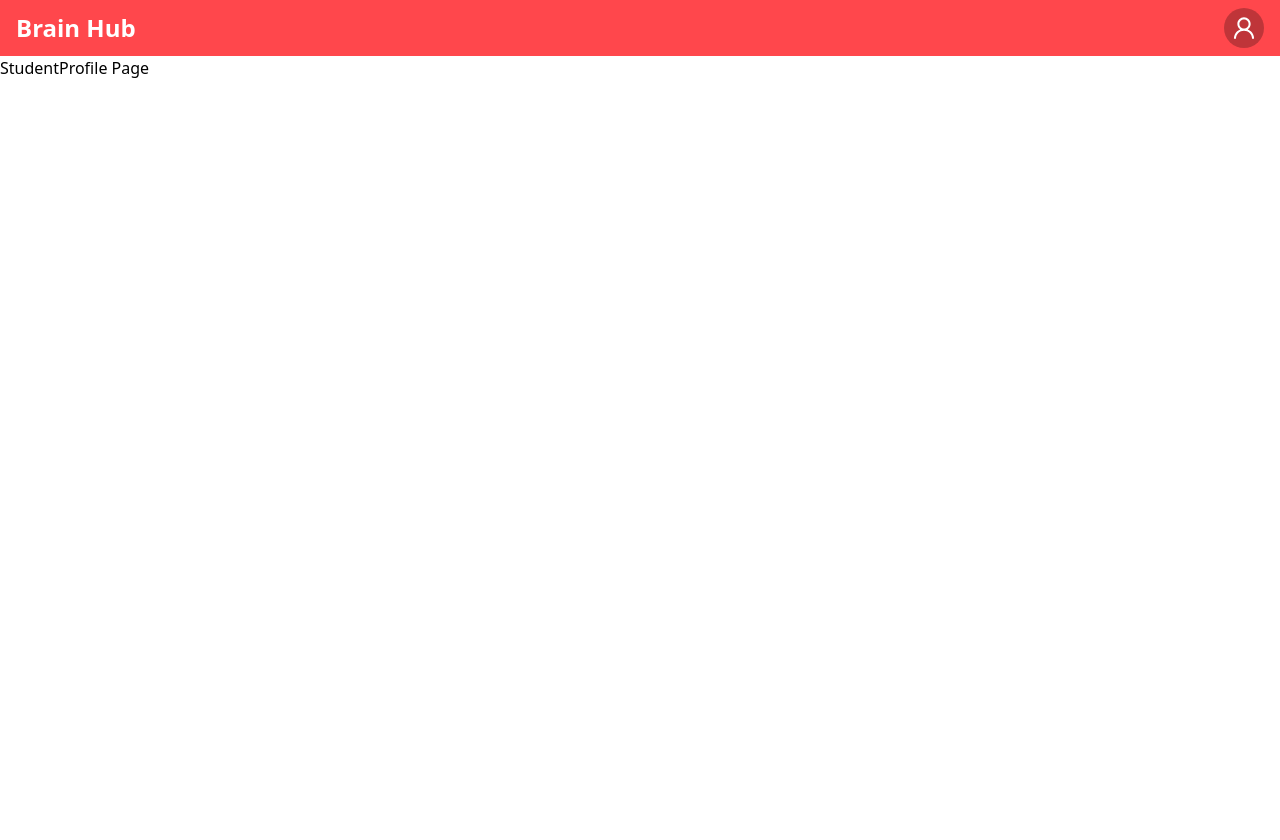
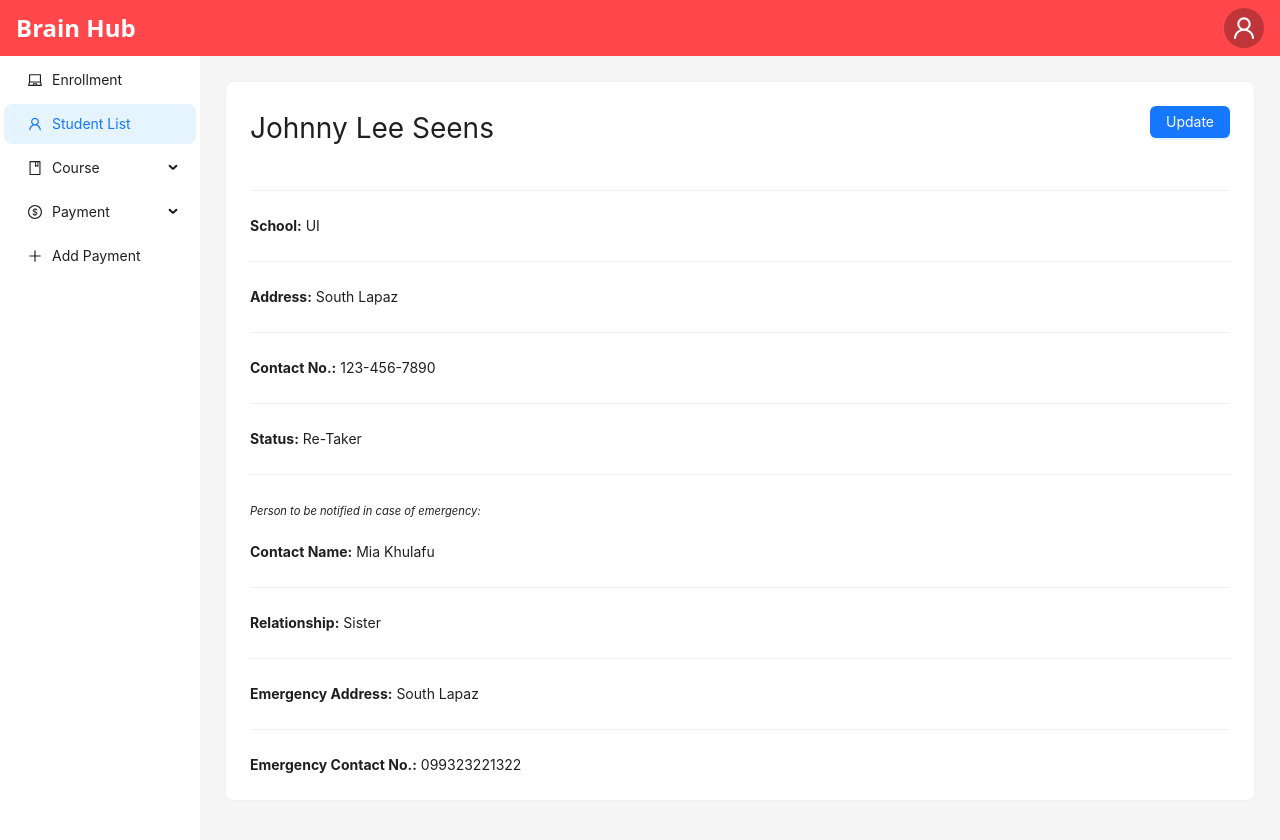
Before and after one commit to erbibords/brainhub-client, a React (Vite) app: page /students/profile/1 in a window 1280 px wide. Shown: the top 840 px of the page. Before the commit the page ends 800 px from the top, so only its background shows below. Built offline with nearby package versions, Linux system fonts and the light colour scheme.

Commit message:
inital commit student page

```diff
--- a/src/pages/students/student-profile.jsx
+++ b/src/pages/students/student-profile.jsx
@@ -1,10 +1,170 @@
-import React from "react";
+import React, { useState } from "react";
+import Sidebar from "../../components/SideBar/Sidebar";
+import CustomInput from "../../components/Input/Input";
+import { Layout, Input, Button, Space, Row, Col, Card, Avatar, Divider, Modal, Form, Select} from "antd";
+
+
+const { Content } = Layout;
+const { Option } = Select;
+const { Search } = Input;
+const { TextArea } = Input;
 
 const StudentProfile = () => {
+  const initialMarginBottom = "2vh";
+  const [isModalVisible, setIsModalVisible] = useState(false); // State to control modal visibility
+  const [formData, setFormData] = useState({}); // State to store form data
+
+  // Function to show modal
+  const showModal = () => {
+    setIsModalVisible(true);
+
+    setFormData(profileData);
+  };
+
+  // Function to handle form submission
+  const updateButton = () => {
+    setIsModalVisible(false);
+
+  };
+
+
+  const handleCancel = () => {
+    setIsModalVisible(false);
+  };
+
+  const profileData = {
+    first_name: "Johnny",
+    middle_name: "Lee",
+    last_name: "Seens",
+    school: "UI",
+    address: "South Lapaz",
+    phone: "123-456-7890",
+    student_status: "Re-Taker",
+    emergency_contact: "Mia Khulafu",
+    relationship: "Sister",
+    emergency_address: "South Lapaz",
+    emergency_contact_no: "099323221322",
+  };
+
   return (
-    <div>
-      <h1>StudentProfile Page</h1>
-    </div>
+    <Layout style={{ minHeight: "100vh" }}>
+      <Sidebar />
+      <Layout className="site-layout">
+        <Content style={{ margin: "25px 25px" }}>
+          <div>
+            <Row gutter={[16, 16]}>
+              <Col xs={24} sm={24} md={36} lg={36}>
+                <Card>
+                  <Row gutter={[16, 16]}>
+                    <Col xs={24} sm={24} md={16} lg={18}>
+                      <h1 style={{ fontSize: "2em", marginBottom: initialMarginBottom }}>
+                        {profileData.first_name} {profileData.middle_name} {profileData.last_name}
+                      </h1>
+                    </Col>
+                    <Col xs={24} sm={24} md={8} lg={6}>
+                      <div style={{ textAlign: "right", marginBottom: "20px" }}>
+                        <Button type="primary" onClick={showModal}>Update</Button>
+                      </div>
+                    </Col>
+                  </Row>
+                  <Divider />
+                  <p><strong>School:</strong> {profileData.school}</p>
+                  <Divider />
+                  <p><strong>Address:</strong> {profileData.address}</p>
+                  <Divider />
+                  <p><strong>Contact No.:</strong> {profileData.phone}</p>
+                  <Divider />
+                  <p><strong>Status:</strong> {profileData.student_status}</p>
+                  <Divider />
+                  <div style={{ marginTop: "15px", marginBottom: "20px" }}>
+                    <small><i style={{ marginBottom: initialMarginBottom }}>Person to be notified in case of emergency:</i></small>
+                  </div>
+                  <p><strong>Contact Name:</strong> {profileData.emergency_contact}</p>
+                  <Divider />
+                  <p><strong>Relationship:</strong> {profileData.relationship}</p>
+                  <Divider />
+                  <p><strong>Emergency Address:</strong> {profileData.emergency_address}</p>
+                  <Divider />
+                  <p><strong>Emergency Contact No.:</strong> {profileData.emergency_contact_no}</p>
+                </Card>
+              </Col>
+            </Row>
+          </div>
+        </Content>
+      </Layout>
+      <Modal
+        title=""
+        visible={isModalVisible}
+        onOk={updateButton}
+        onCancel={handleCancel}
+        footer={[
+          <Button key="cancel" onClick={handleCancel}>
+            Cancel
+          </Button>,
+          <Button key="submit" type="primary" onClick={updateButton}>
+            Submit
+          </Button>,
+        ]}
+        width={700}
+      >
+        <Form
+          labelCol={{ span: 8 }}
+          wrapperCol={{ span: 16 }}
+          layout="vertical"
+          initialValues={formData}
+          onFinish={updateButton}
+        >
+
+          <Form.Item label="First Name" name="first_name">
+            <CustomInput />
+          </Form.Item>
+          <Form.Item label="Middle Name" name="middle_name">
+            <CustomInput />
+          </Form.Item>
+          <Form.Item label="Last Name" name="last_name">
+            <CustomInput />
+          </Form.Item>
+          <Form.Item label="School" name="school">
+            <CustomInput />
+          </Form.Item>
+          <Form.Item label="Address" name="address">
+            <TextArea />
+          </Form.Item>
+          <Form.Item label="Contact No." name="phone">
+            <CustomInput />
+          </Form.Item>
+          <Form.Item label="Status" name="student_status">
+          <Select
+            style={{ width: "100%", marginBottom: initialMarginBottom }}
+            size="large"
+            defaultValue={profileData.status}
+            onChange={(value) => setFormData((prevState) => ({ ...prevState, [key]: value }))}
+            required
+          >
+            <Option value="1st Taker">1st Taker</Option>
+            <Option value="Re-Taker">Re-Taker</Option>
+            <Option value="Summer">Summer</Option>
+          </Select>
+          </Form.Item>
+          <Divider />
+          <div style={{ marginTop: "15px", marginBottom: "20px" }}>
+            <small><i style={{ marginBottom: initialMarginBottom }}>Person to be notified in case of emergency:</i></small>
+          </div>
+          <Form.Item label="Contact Name" name="emergency_contact">
+            <CustomInput />
+          </Form.Item>
+          <Form.Item label="Relationship" name="relationship">
+            <CustomInput />
+          </Form.Item>
+          <Form.Item label="Emergency Address" name="emergency_address">
+            <TextArea />
+          </Form.Item>
+          <Form.Item label="Emergency Contact No." name="emergency_contact_no">
+            <CustomInput />
+          </Form.Item>
+        </Form>
+      </Modal>
+    </Layout>
   );
 };
 
--- a/src/pages/students/students-list.jsx
+++ b/src/pages/students/students-list.jsx
@@ -12,9 +12,9 @@ const StudentsList = () => {
   const [searchValue, setSearchValue] = useState('');
 
   const data = [
-    { key: '1', name: 'Louie Martea', school: "WVSU", status: '1st Taker', contact: "09323232222" },
-    { key: '2', name: 'Johny Seens', school: "UI", status: 'Re-Taker', contact: "09332133212" },
-    // Add more data as needed
+    { key: '1', name: 'Louie Martea', school: "WVSU", status: '1st Taker', contact: "09323232222", address: "North Molo" },
+    { key: '2', name: 'Johny Seens', school: "UI", status: 'Re-Taker', contact: "09332133212", address: "South Lapaz" },
+
   ];
 
   const columns = [
@@ -22,6 +22,7 @@ const StudentsList = () => {
     { title: 'School', dataIndex: 'school', key: 'school' },
     { title: 'Student Status', dataIndex: 'status', key: 'status' },
     { title: 'Contact No.', dataIndex: 'contact', key: 'contact' },
+    { title: 'Address.', dataIndex: 'address', key: 'address' },
     {
       title: 'Action',
       key: 'action',
@@ -36,7 +37,7 @@ const StudentsList = () => {
   ];
 
   const handleViewStudent = (studentId) => {
-    window.open(`/students/profile/${studentId}`, "_blank");
+    window.location.href = `/students/profile/${studentId}`;
   };
 
   const searchStudent = (value) => {
@@ -50,6 +51,7 @@ const StudentsList = () => {
     student.contact.toLowerCase().includes(searchValue.toLowerCase())
   );
 
+
   return (
     <Layout style={{ minHeight: "100vh" }}>
       <Sidebar />
@@ -59,7 +61,7 @@ const StudentsList = () => {
             <h1 style={{ fontSize: "2em", marginBottom: initialMarginBottom }}>Students List</h1>
             <Row gutter={[16, 16]}>
               <Col span={4}>
-                <Search type="text" placeholder="Search Keyword" onChange={(e) => searchStudent(e.target.value)} />
+                <Search type="text" placeholder="Search..." onChange={(e) => searchStudent(e.target.value)} />
               </Col>
               <Col span={24}>
                 <Table dataSource={filteredData} columns={columns} />
```
